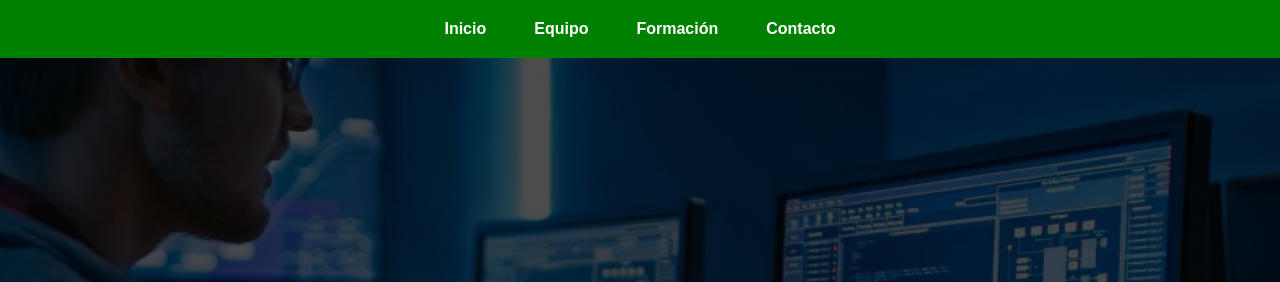
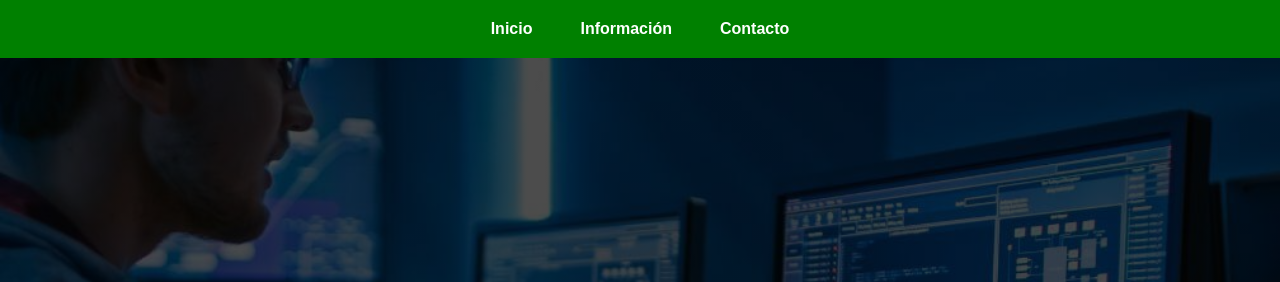
Before and after one commit to AndresFJG/Project_final, a plain HTML site: page index.html in a window 1280 px wide. Shown: the top 282 px of the page. Drawn offline with Linux system fonts and the light colour scheme.

Commit message:
Cambios en el navbar

```diff
--- a/index.html
+++ b/index.html
@@ -9,9 +9,8 @@
 <body>
     <nav>
         <ul>
-            <li><a href="#inicio">Inicio</a></li>
-            <li><a href="#equipo">Equipo</a></li>
-            <li><a href="#formacion">Formación</a></li>
+            <li><a href="/Project_final/index.html">Inicio</a></li>
+            <li><a href="/Project_final/informacion.html">Información</a></li>
             <li><a href="#contacto">Contacto</a></li>
         </ul>
     </nav>
```
Also changed, not shown: informacion.html (+2 -3 lines).
